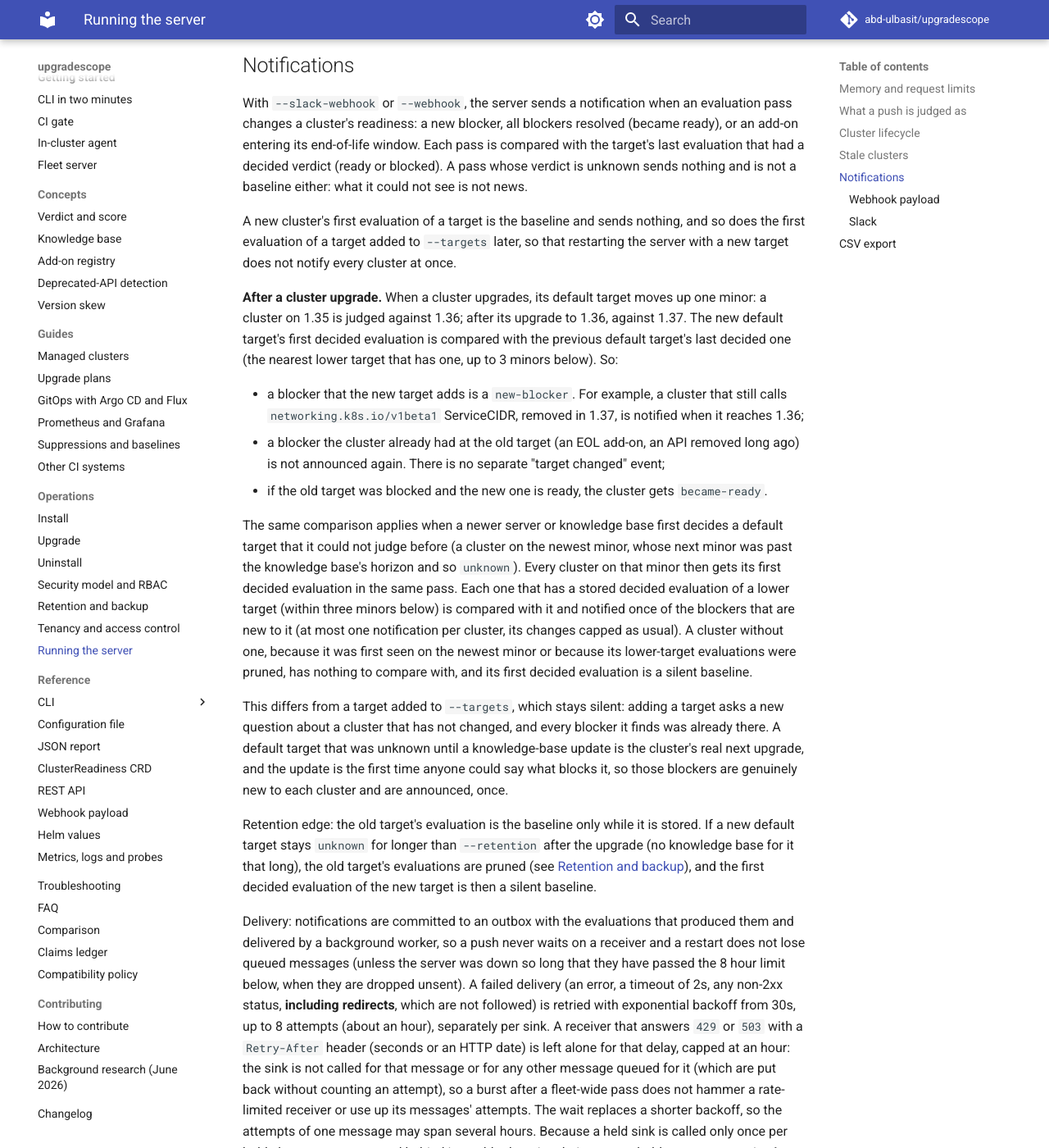
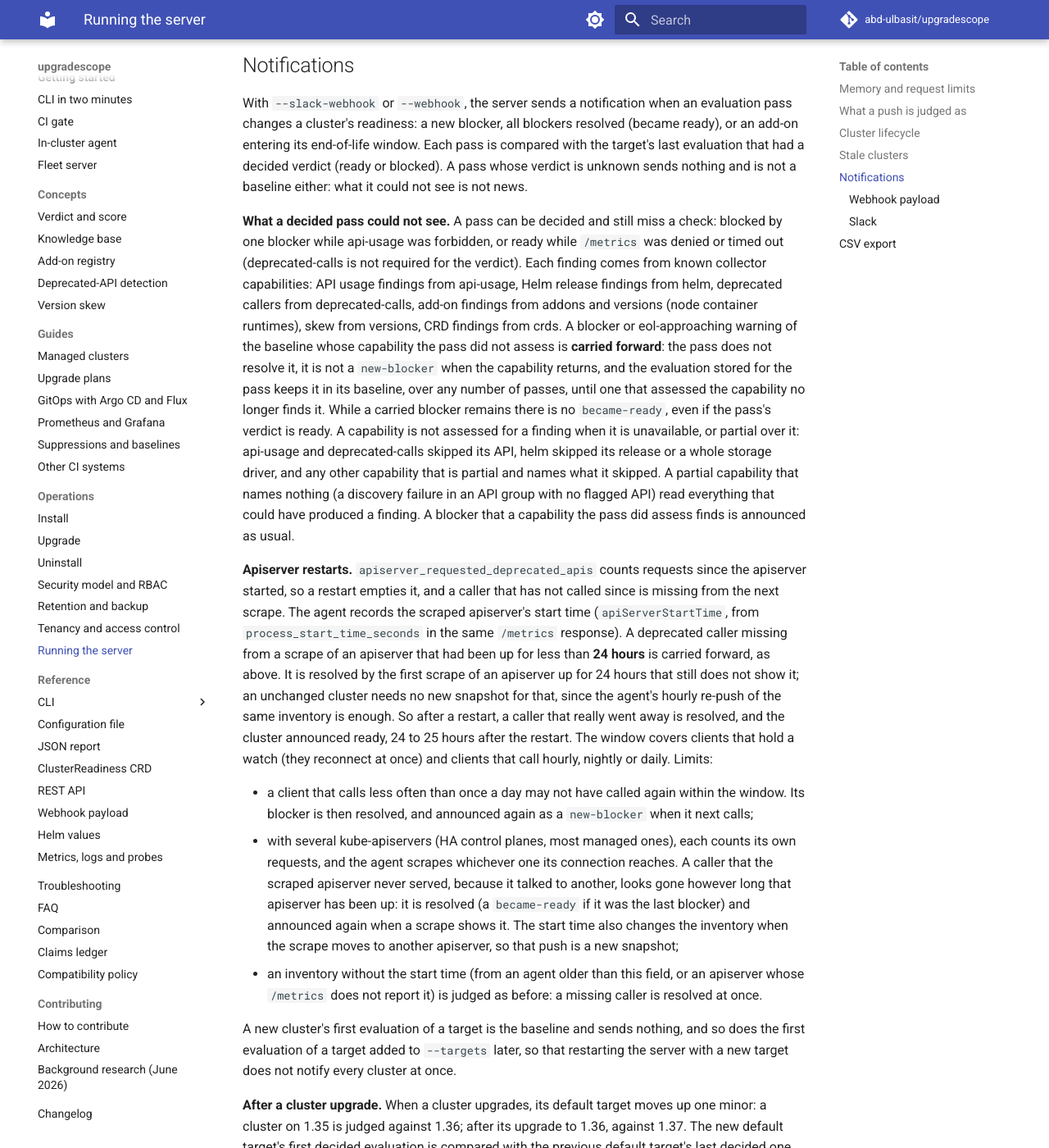
Before and after one commit to abd-ulbasit/upgradescope, an MkDocs documentation site: the page built from docs/operations.md, in a window 1280 px wide and 1400 px high, scrolled down 11347 px. Shown: the whole window at 82% size. Built offline with MkDocs 1.6.1 and Material for MkDocs 9.7.7, drawn with Linux system fonts in a browser that asks for light colours; comment, search, counter and statistics services are not loaded.

Commit message:
docs: say what a notification baseline carries forward, and the restart limits
NT-01 claimed "changes only" while a capability gap or an apiserver
restart could re-announce a blocker or send a false became-ready
(#189). The Notifications section now says which capabilities each
finding comes from, what "not assessed" means for a partial one, that
such blockers are carried forward with no became-ready meanwhile, and
how deprecated callers are held for 24 hours after an apiserver
restart, with the limits that remain: callers less frequent than daily,
HA apiservers counting separately, and inventories without the start
time. NT-01 states the same and cites the tests.

Fixes #189

Co-Authored-By: Claude Fable 5 <noreply@anthropic.com>

```diff
--- a/docs/operations.md
+++ b/docs/operations.md
@@ -518,6 +518,58 @@ window. Each pass is compared with the target's last evaluation that had
 a decided verdict (ready or blocked). A pass whose verdict is unknown sends
 nothing and is not a baseline either: what it could not see is not news.
 
+**What a decided pass could not see.** A pass can be decided and still
+miss a check: blocked by one blocker while api-usage was forbidden, or
+ready while `/metrics` was denied or timed out (deprecated-calls is not
+required for the verdict). Each finding comes from known collector
+capabilities: API usage findings from api-usage, Helm release findings
+from helm, deprecated callers from deprecated-calls, add-on findings from
+addons and versions (node container runtimes), skew from versions, CRD
+findings from crds. A blocker or eol-approaching warning of the baseline
+whose capability the pass did not assess is **carried forward**: the pass
+does not resolve it, it is not a `new-blocker` when the capability
+returns, and the evaluation stored for the pass keeps it in its baseline,
+over any number of passes, until one that assessed the capability no
+longer finds it. While a carried blocker remains there is no
+`became-ready`, even if the pass's verdict is ready. A capability is not
+assessed for a finding when it is unavailable, or partial over it:
+api-usage and deprecated-calls skipped its API, helm skipped its release
+or a whole storage driver, and any other capability that is partial and
+names what it skipped. A partial capability that names nothing (a
+discovery failure in an API group with no flagged API) read everything
+that could have produced a finding. A blocker that a capability the pass
+did assess finds is announced as usual.
+
+**Apiserver restarts.** `apiserver_requested_deprecated_apis` counts
+requests since the apiserver started, so a restart empties it, and a
+caller that has not called since is missing from the next scrape. The
+agent records the scraped apiserver's start time (`apiServerStartTime`,
+from `process_start_time_seconds` in the same `/metrics` response). A
+deprecated caller missing from a scrape of an apiserver that had been up
+for less than **24 hours** is carried forward, as above. It is resolved by
+the first scrape of an apiserver up for 24 hours that still does not show
+it; an unchanged cluster needs no new snapshot for that, since the agent's
+hourly re-push of the same inventory is enough. So after a restart, a
+caller that really went away is resolved, and the cluster announced
+ready, 24 to 25 hours after the restart. The window covers clients that hold a
+watch (they reconnect at once) and clients that call hourly, nightly or
+daily. Limits:
+
+- a client that calls less often than once a day may not have called
+  again within the window. Its blocker is then resolved, and announced
+  again as a `new-blocker` when it next calls;
+- with several kube-apiservers (HA control planes, most managed ones),
+  each counts its own requests, and the agent scrapes whichever one its
+  connection reaches. A caller that the scraped apiserver never served,
+  because it talked to another, looks gone however long that apiserver
+  has been up: it is resolved (a `became-ready` if it was the last
+  blocker) and announced again when a scrape shows it. The start time
+  also changes the inventory when the scrape moves to another
+  apiserver, so that push is a new snapshot;
+- an inventory without the start time (from an agent older than this
+  field, or an apiserver whose `/metrics` does not report it) is judged as
+  before: a missing caller is resolved at once.
+
 A new cluster's first evaluation of a target is the baseline and sends
 nothing, and so does the first evaluation of a target added to
 `--targets` later, so that restarting the server with a new target does
```
Also changed, not shown: docs/claims.md (+1 -1 lines).
